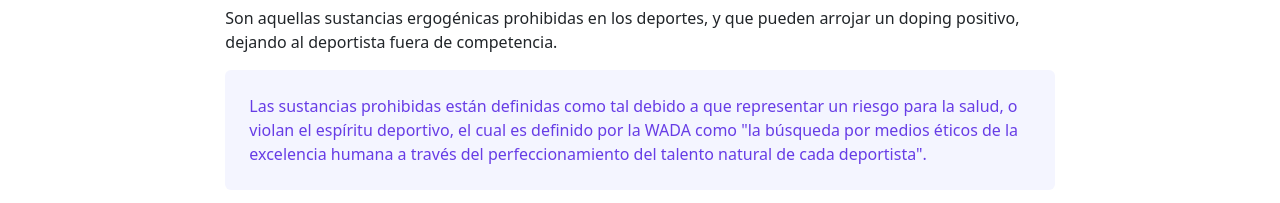
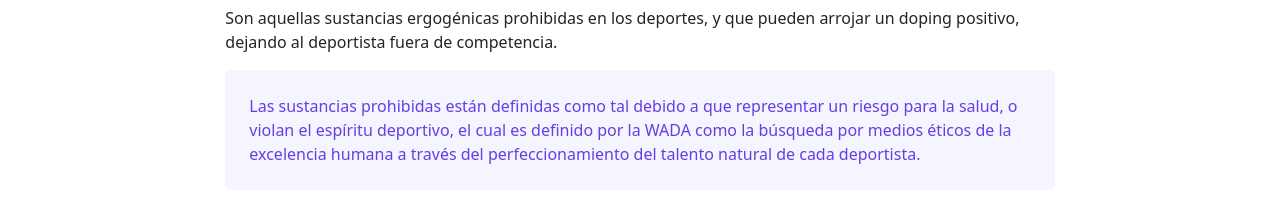
Before and after one commit to alvarocberna/nutreactivo, a Next.js app: page /articulos/articulo-2-sustancias-prohibidas-deportes in a window 1280 px wide. Shown: the part 749-952 px from the top of the page. Built offline with nearby package versions, Linux system fonts and the light colour scheme.

Commit message:
articulos corregidos

```diff
--- a/src/app/articulos/articulo-2-sustancias-prohibidas-deportes/page.jsx
+++ b/src/app/articulos/articulo-2-sustancias-prohibidas-deportes/page.jsx
@@ -58,8 +58,8 @@ export default function Articulo2() {
                         <p className='bg-quaternary rounded text-primary p-4 '>
                             Las sustancias prohibidas están definidas como tal debido a que representar
                             un riesgo para la salud, o violan el espíritu deportivo, el cual es definido por
-                            la WADA como  "la búsqueda por medios éticos de la excelencia humana a través del
-                            perfeccionamiento del talento natural de cada deportista".
+                            la WADA como  la búsqueda por medios éticos de la excelencia humana a través del
+                            perfeccionamiento del talento natural de cada deportista.
                         </p>
                         <p className=''>
                             El uso de sustancias y suplementos está regulado por organismos internacionales
```
